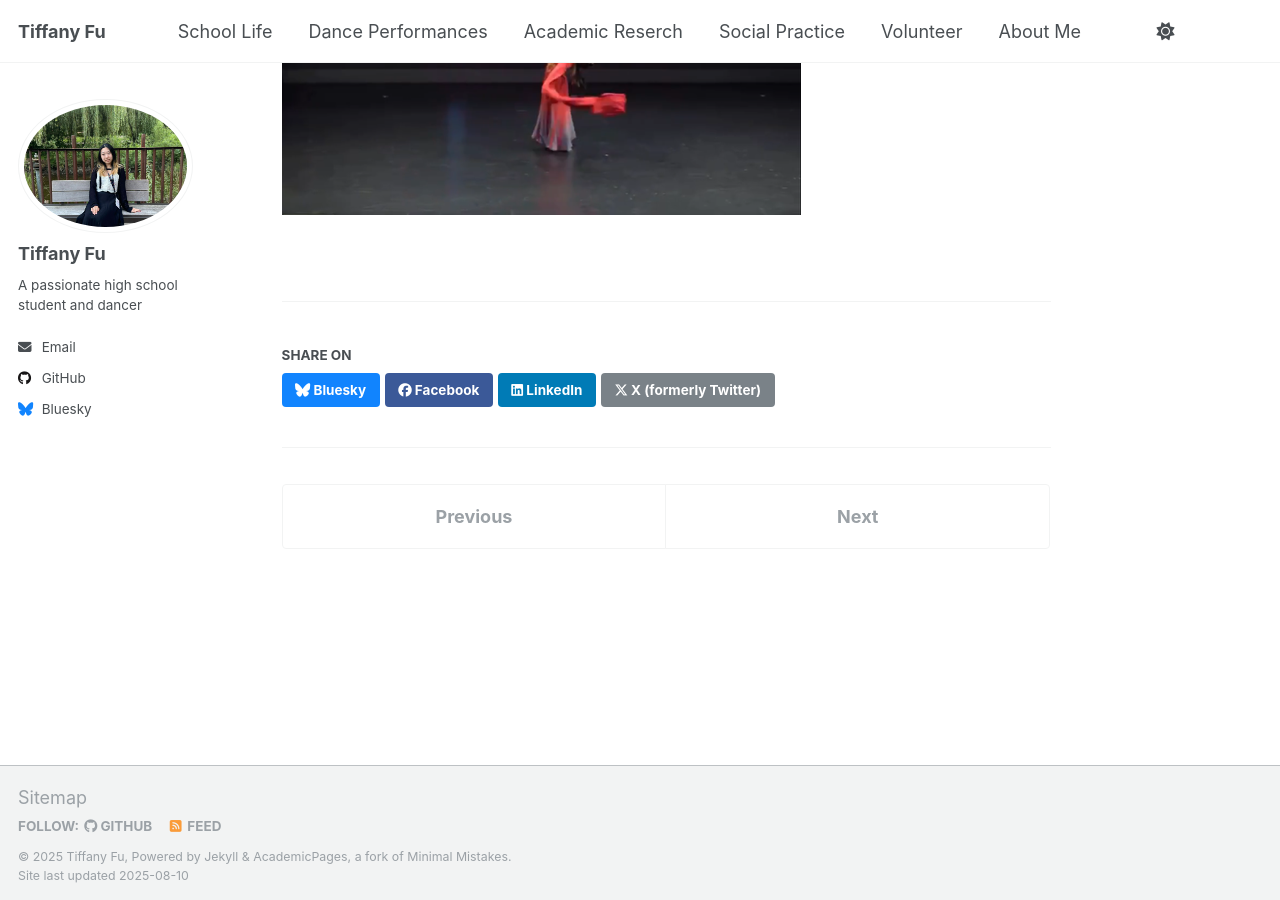
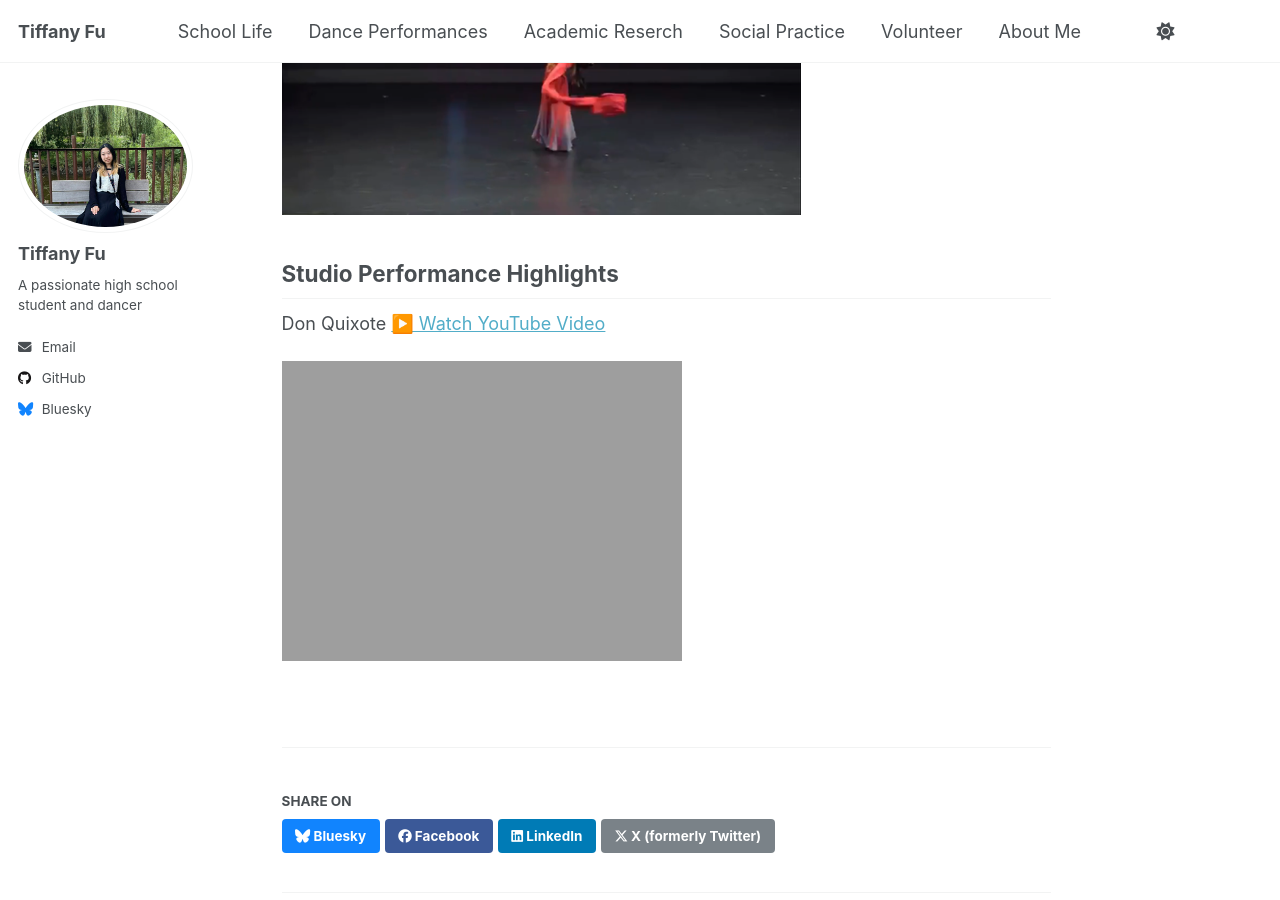
Before and after one commit to TiffanyJTFu/TiffanyFu, a Jekyll site: the page built from _talks/DanceCompetitions1.md, in a window 1280 px wide and 900 px high, scrolled down 1866 px. Built offline with Jekyll 4.4.1, drawn with Linux system fonts in a browser that asks for light colours; a script that is not in the unit is left out.

Commit message:
Update DanceCompetitions1.md

```diff
--- a/_talks/DanceCompetitions1.md
+++ b/_talks/DanceCompetitions1.md
@@ -29,3 +29,9 @@ Pointing to the Moon – Solo | Diamond Rank, 2nd Place Overall, Judge's Choice
 <a href="https://youtu.be/isbpR2lO6R4" target="_blank" rel="noopener">▶️ Watch YouTube Video</a>
 
 ![Dance10](https://tiffanyjtfu.github.io/TiffanyFu/images/dancepointingtothemoonb.PNG)
+
+## Studio Performance Highlights
+Don Quixote
+<a href="https://youtu.be/isbpR2lO6R4" target="_blank" rel="noopener">▶️ Watch YouTube Video</a>
+
+![Dance10](https://tiffanyjtfu.github.io/TiffanyFu/images/danceballet2.PNG)
```
